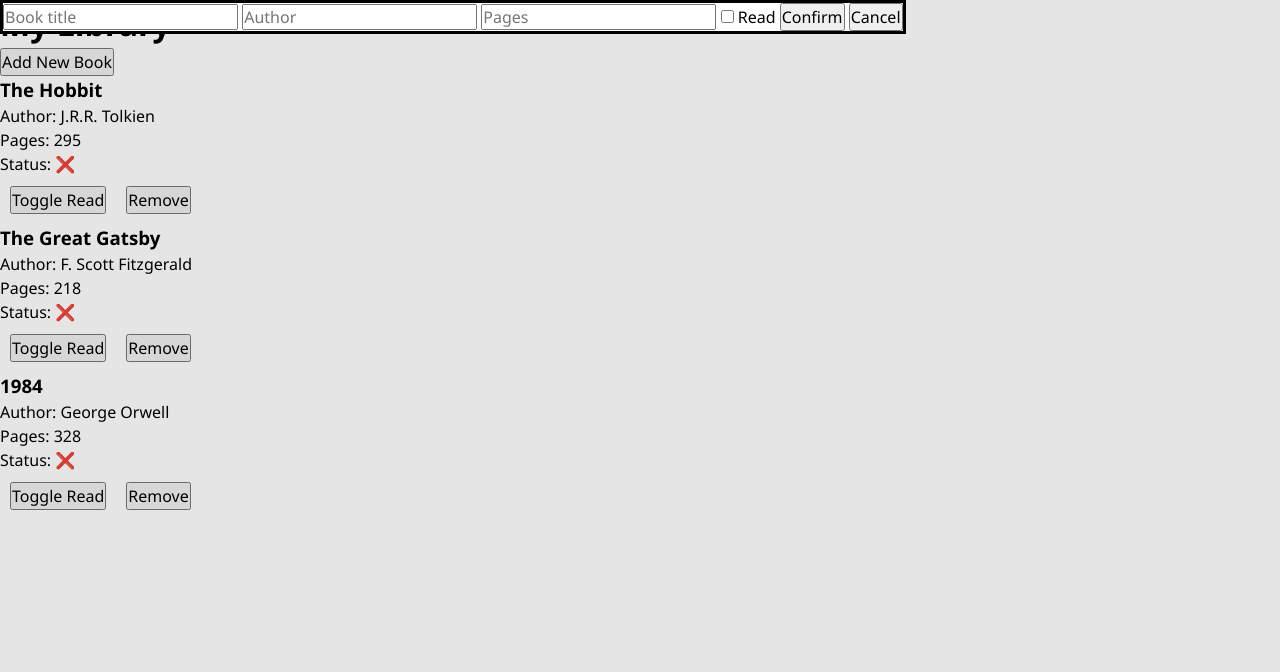
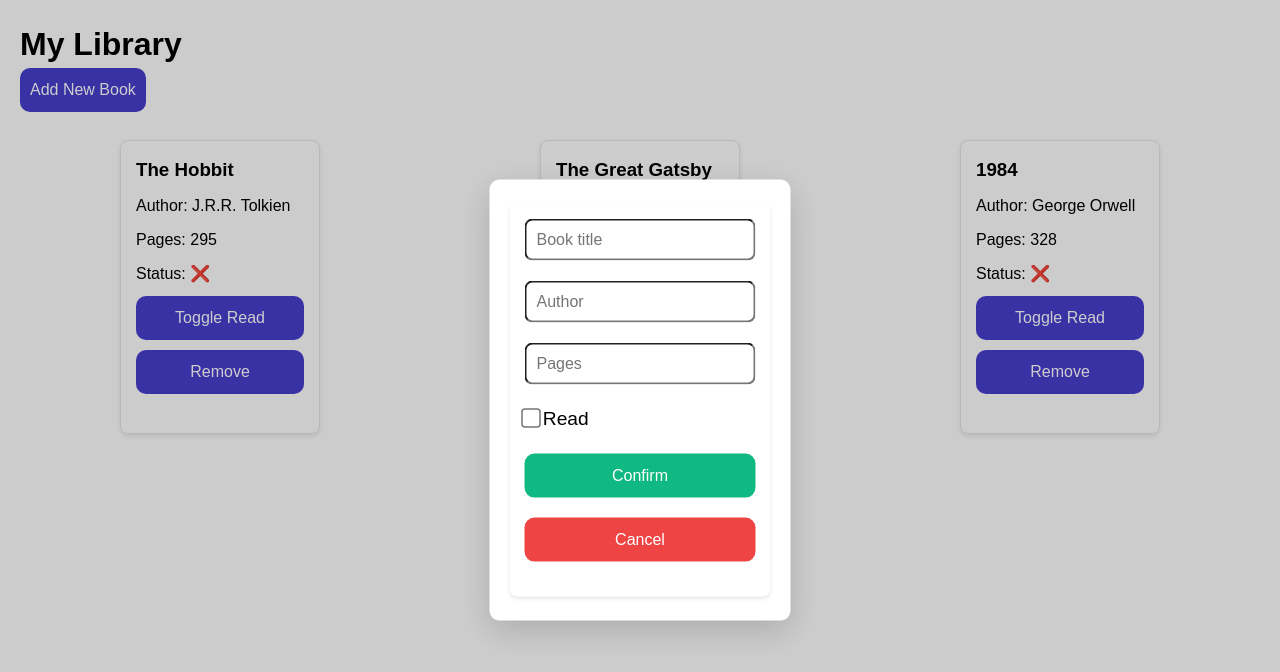
Before and after one commit to VyD1nk1902/Project-Library-TOP, a plain HTML site: page index.html in a window 1280 px wide. Both pictures are taken after a click on the button "Add New Book". Drawn offline with Linux system fonts and the light colour scheme; a web font is replaced by a local one.

Commit message:
Styling for Library page Move btn and dialog tag style to base file.

```diff
--- a/assets/css/base.css
+++ b/assets/css/base.css
@@ -1,5 +1,6 @@
-* {
-  font-family: "Segoe UI", Tahoma, Geneva, Verdana, sans-serif;
+body {
+  font-family: "Ancizar Sans", sans-serif;
+  /* font-family: "Monstera", sans-serif; */
 }
 :root {
   --button-text: #ffff;
@@ -7,3 +8,28 @@
   --button-blue: #473fce;
   --button-red: #ef4444;
 }
+
+.btn {
+  padding: 10px;
+  border-radius: 10px;
+  background-color: var(--button-blue);
+  color: var(--button-text);
+  border: none;
+}
+
+dialog {
+  /* Adjust dialog size */
+  /* min-width: 400px; */
+  padding: 24px 20px;
+  border-radius: 10px;
+  box-shadow: 0 10px 32px rgba(0, 0, 0, 0.16);
+  border: none;
+  /* Make sure it in the middle */
+  position: fixed;
+  top: 50%;
+  left: 50%;
+  transform: translate(-50%, -50%);
+}
+dialog::backdrop {
+  background: rgba(0, 0, 0, 0.2); /* BG blur */
+}
--- a/assets/css/style.css
+++ b/assets/css/style.css
@@ -1,7 +1,70 @@
-.toggle-read-btn {
-  margin: 10px;
+.grid-container {
+  display: grid;
+  grid-template-columns: 1fr;
+  grid-template-rows: 120px 1fr 1fr;
 }
 
-.delete-btn {
-  margin: 10px;
+.grid-top {
+  padding: 20px;
 }
+
+#book-list {
+  grid-row: 2 / 3;
+  display: grid;
+  grid-template-columns: 1fr 1fr 1fr;
+  justify-items: center;
+  padding: 20px;
+  gap: 20px;
+}
+
+.book-card {
+  display: flex;
+  flex-direction: column;
+  gap: 10px;
+  border: 1px solid #e5e7eb;
+  padding: 15px;
+  border-radius: 8px;
+  width: 200px;
+  box-shadow: 0 2px 4px rgba(0, 0, 0, 0.1);
+}
+
+#dialog-form {
+  display: flex;
+  flex-direction: column;
+  gap: 20px;
+  box-shadow: 0 2px 4px rgba(0, 0, 0, 0.1);
+  padding: 15px;
+  border-radius: 8px;
+}
+
+#dialog-form input {
+  padding: 10px;
+  border-radius: 8px;
+  font-size: 1rem;
+}
+
+input[type="checkbox"] {
+  accent-color: #f59e0b;
+  cursor: pointer;
+  transform: scale(1.5);
+}
+
+label {
+  font-size: 1.2rem;
+}
+
+#confirm-btn {
+  padding: 10px;
+  border-radius: 10px;
+  background-color: var(--button-green);
+  color: var(--button-text);
+  border: none;
+}
+
+#cancel-btn {
+  padding: 10px;
+  border-radius: 10px;
+  background-color: var(--button-red);
+  color: var(--button-text);
+  border: none;
+}
```
